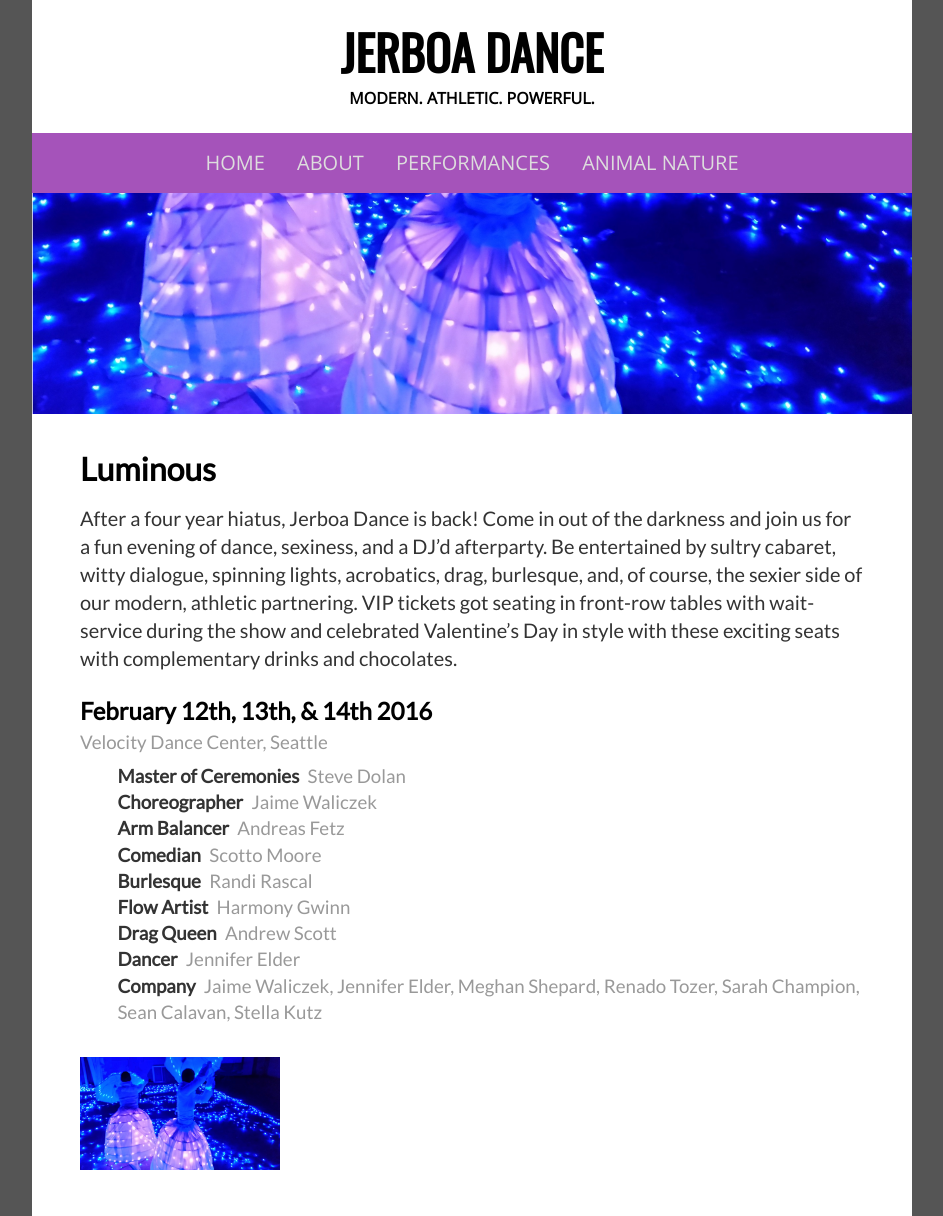
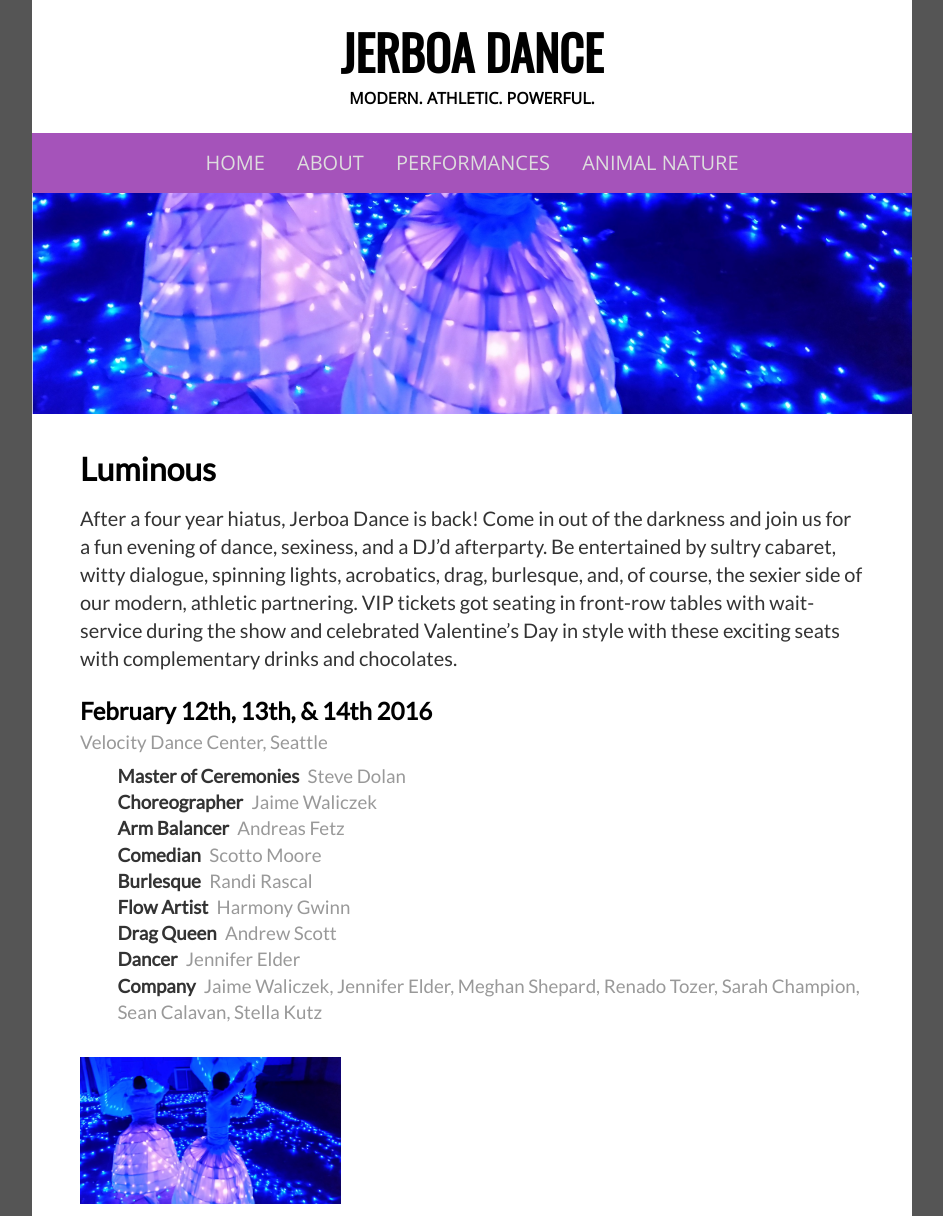
Before and after one commit to JerboaDance/Website, a Jekyll site: the page built from _performances/Luminous.md, in a window 1280 px wide. Shown: the top 1216 px of the page, without its empty margins (168-1111 px from the left). Built offline with Jekyll 4.4.1, drawn with Linux system fonts in a browser that asks for light colours; comment, search, counter and statistics services are not loaded; grey boxes are pictures that could not be loaded.

Commit message:
Fixed image gallery layout

```diff
--- a/css/main.scss
+++ b/css/main.scss
@@ -176,16 +176,22 @@
 
 .gallery {
     padding-top: 2em;
-    display: flex;
-    flex-wrap: wrap;
+    column-count: 2;
+    column-gap: 0;
 }
 .gallery-item {
-    width: 200px;
-    height: 200px;
+    width: 100%;
+    height: auto;
 }
 .gallery-item img{
-    max-width: 100%;
-    max-height: 100%;
+    width: 100%;
+    height: auto;
+    display: block;
+}
+@media (min-width: $media-query-min-width) {
+    .gallery {
+        column-count: 3;
+    }
 }
 
 .venue h3 {
@@ -249,6 +255,7 @@
 .two-columns h3{
     padding-top: .15em;
     font-size: 1em;
+    color: $gray;
 }
 .two-columns p{
     padding-top: .3em;
```
